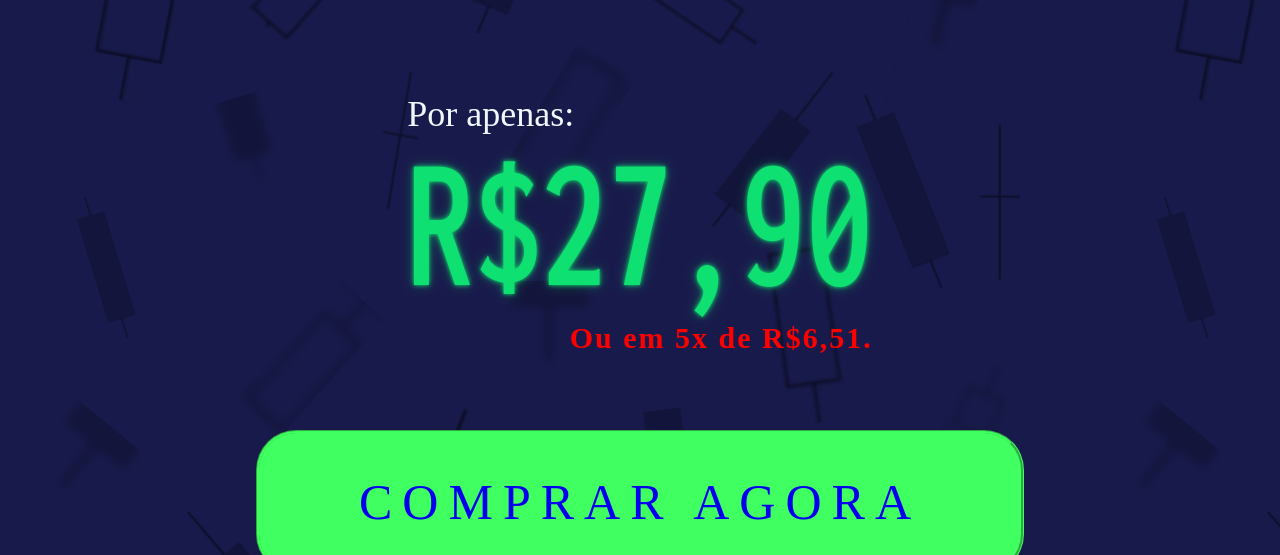
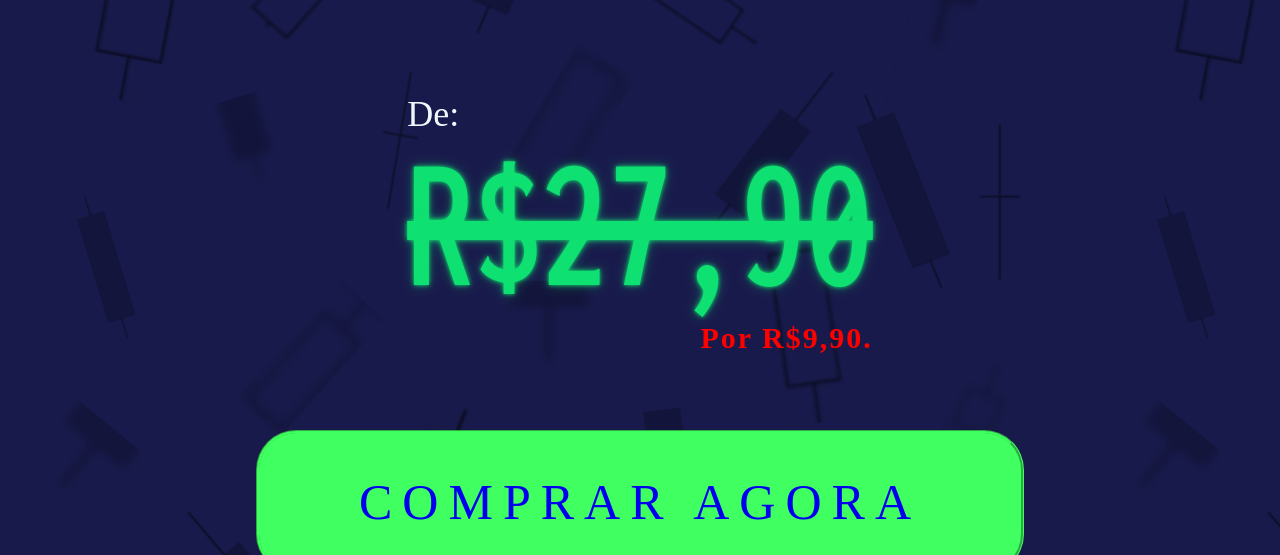
Before and after one commit to Joenck91/ebook, a plain HTML site: page index.html in a window 1280 px wide. Shown: the part 778-1333 px from the top of the page. Drawn offline with Linux system fonts and the light colour scheme; a web font is replaced by a local one.

Commit message:
Update index.html

```diff
--- a/index.html
+++ b/index.html
@@ -24,10 +24,10 @@
             <img class="capa" src="img/mao-segurando-livro-removebg-preview.png" alt="mao segurando livro">
             <div class="campopreco">
                 <p class="boxpreco">
-                    <span class="apenas">Por apenas: </span>
+                    <span class="apenas">De: </span>
                     <span class="OUEM">
-                        <span class="preco">R$27,90</span>
-                        <strong class="parcelas">Ou em 5x de R$6,51.</strong>
+                        <span class="preco"><s>R$27,90</s></span>
+                        <strong class="parcelas">Por R$9,90.</strong>
                     </span>
                 </p>
 
```
